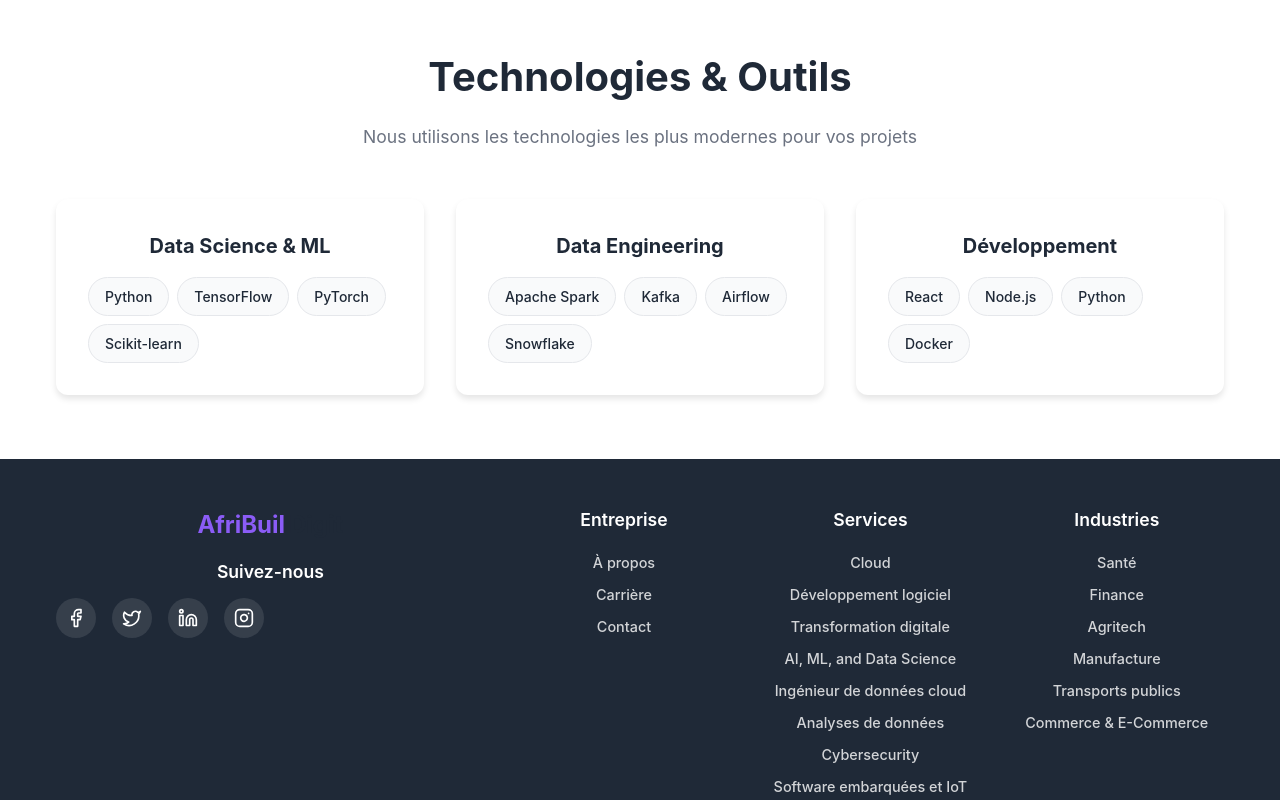
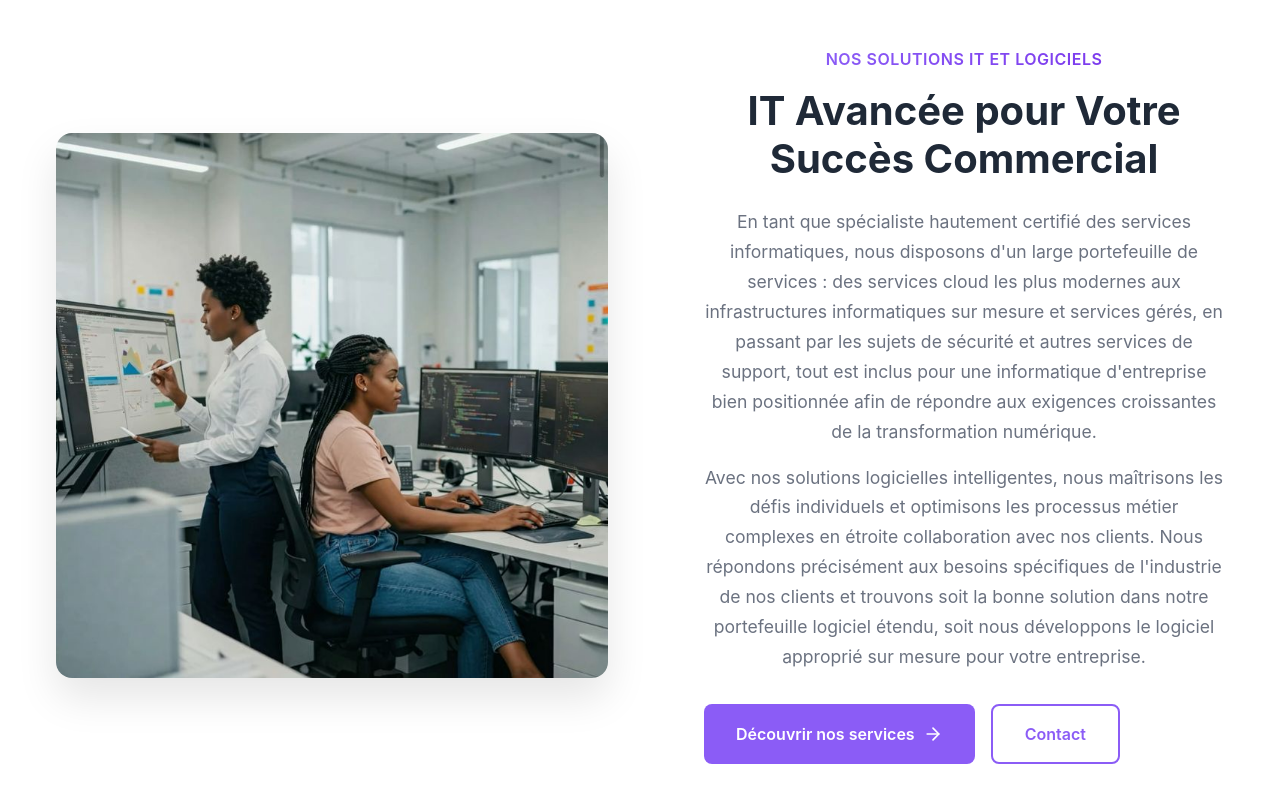
Before and after one commit to gomeskaze/afribuildigit_first, a React (Vite) app: page / in a window 1280 px wide. Shown: the part 3720-4520 px from the top of the page. Built offline with nearby package versions, Linux system fonts and the light colour scheme.

Commit message:
Ajout d'une section sur la page d'acceuil

```diff
--- a/src/components/Footer.css
+++ b/src/components/Footer.css
@@ -17,6 +17,7 @@
   margin-bottom: 1rem;
   font-size: 1.1rem;
   font-weight: 600;
+  text-align: left;
 }
 
 /* Logo et Description */
@@ -26,6 +27,7 @@
   font-size: 1.5rem;
   margin-bottom: 1rem;
   display: inline-block;
+  text-align: left;
 }
 
 .footer-description {
@@ -38,6 +40,7 @@
 /* Réseaux sociaux */
 .social-links h4 {
   margin-bottom: 0.75rem;
+  text-align: left;
 }
 
 .social-icons {
--- a/src/contexts/LanguageContext.jsx
+++ b/src/contexts/LanguageContext.jsx
@@ -199,6 +199,12 @@ const translations = {
     clientsTitle: 'Nos Clients',
     clientsSubtitle: 'Les exigences informatiques de nos clients sont aussi variés que leurs entreprises et leurs secteurs d\'activité. Cependant, ils ont un point commun : ils reconnaissent que des environnements informatiques modernes et fiables constituent le fondement de modèles économiques durables et de la réussite économique.',
 
+    // Solutions IT
+    ourITSoftwareSolutions: 'Nos Solutions IT et Logiciels',
+    advancedITForBusinessSuccess: 'IT Avancée pour Votre Succès Commercial',
+    solutionsFirstParagraph: 'En tant que spécialiste hautement certifié des services informatiques, nous disposons d\'un large portefeuille de services : des services cloud les plus modernes aux infrastructures informatiques sur mesure et services gérés, en passant par les sujets de sécurité et autres services de support, tout est inclus pour une informatique d\'entreprise bien positionnée afin de répondre aux exigences croissantes de la transformation numérique.',
+    solutionsSecondParagraph: 'Avec nos solutions logicielles intelligentes, nous maîtrisons les défis individuels et optimisons les processus métier complexes en étroite collaboration avec nos clients. Nous répondons précisément aux besoins spécifiques de l\'industrie de nos clients et trouvons soit la bonne solution dans notre portefeuille logiciel étendu, soit nous développons le logiciel approprié sur mesure pour votre entreprise.',
+
     // À propos
     aboutTitle: 'À propos de nous',
     aboutDescription: 'Nous sommes une jeune et dynamique entreprise de services informatiques basée à Yaoundé, au Cameroun.',
@@ -226,7 +232,7 @@ const translations = {
     ourTeam: 'Notre Équipe',
     teamSubtitle: 'Rencontrez les experts qui font d\'AfriBuilDigit Group votre partenaire de confiance',
     ceoFounder: 'CEO & Co-fondateur',
-    ctoFounder: 'CTO & Co-fondatrice',
+    ctoFounder: 'CTO & Co-fondateur',
     leadDataScientist: 'Lead Data Scientist',
     ctoDesc: 'Expert en Cloud data science et Ingénieure de données avec plus de 10 ans d\'expérience professionnel.',
     ceoDesc: 'Expert en Cloud data science et Ingénieure en développement logiciel spécialisée dans les architectures cloud.',
@@ -518,6 +524,12 @@ const translations = {
     clientsTitle: 'Our Clients',
     clientsSubtitle: 'Our customers\' IT requirements are as diverse as their companies and industries. However, they have one thing in common: they recognize that modern and reliable IT environments are the foundation of sustainable business models and economic success.',
 
+    // Solutions IT
+    ourITSoftwareSolutions: 'Our IT and Software Solutions',
+    advancedITForBusinessSuccess: 'Advanced IT for Your Business Success',
+    solutionsFirstParagraph: 'As a highly certified specialist in IT services, we have a wide portfolio of services: from the most modern cloud services to custom IT infrastructure and managed services, including security and other support topics, all is included for a well-positioned enterprise IT to meet the increasing requirements of digital transformation.',
+    solutionsSecondParagraph: 'With our intelligent software solutions, we master individual challenges and optimize complex business processes in close collaboration with our clients. We precisely meet the specific needs of our clients\' industry and find either the right solution in our extended software portfolio, or we develop the appropriate custom software for your company.',
+
     // About
     aboutTitle: 'About Us',
     aboutDescription: 'We are a young and dynamic IT services company based in Yaoundé, Cameroon.',
@@ -624,7 +636,7 @@ const translations = {
     positionDataScientistLocation: 'Yaoundé, Cameroon',
     positionDataScientistType: 'Full-time',
     positionDataScientistDesc: 'We are seeking an experienced Data Scientist to join our team.',
-    positionFullStackTitle: 'Full Stack Developer',
+    positionFullStackTitle: 'Full-Stack Developer',
     positionFullStackDept: 'Development',
     positionFullStackLocation: 'Yaoundé, Cameroon',
     positionFullStackType: 'Full-time',
@@ -836,6 +848,12 @@ const translations = {
     clientsTitle: 'Unsere Clients',
     clientsSubtitle: 'Die Anforderungen unserer Kunden an ihre IT, sind genauso vielfältig wie ihre Unternehmen und Branchen. Eines haben sie jedoch gemeinsam: Sie haben erkannt, dass moderne und zuverlässige IT-Umgebungen das Fundament für zukunftsfähige Geschäftsmodelle und wirtschaftlichen Erfolg sind.',
 
+    // Solutions IT
+    ourITSoftwareSolutions: 'Unsere IT und Software-Lösungen',
+    advancedITForBusinessSuccess: 'Erweiterte IT für Ihren geschäftlichen Erfolg',
+    solutionsFirstParagraph: 'Als hoch geprüfter Spezialist für IT-Dienstleistungen verfügen wir über ein umfangreiches Portfolio von Dienstleistungen: von den modernsten Cloud-Diensten bis hin zu angepassten IT-Infrastrukturen und verwalteten Dienstleistungen, einschließlich Sicherheits- und andere Support-Themen, alles ist inklusive für eine gut positionierte Unternehmens-IT, um die steigenden Anforderungen der Digitalisierung zu erfüllen.',
+    solutionsSecondParagraph: 'Mit unseren intelligenten Software-Lösungen beherrschen wir individuelle Herausforderungen und optimieren komplexe Geschäftsprozesse in enger Zusammenarbeit mit unseren Kunden. Wir erfüllen präzise die spezifischen Anforderungen unserer Kunden-Branche und finden entweder die richtige Lösung in unserem erweiterten Software-Portfolio oder entwickeln die entsprechende angepasste Software für Ihr Unternehmen.',
+
     // About
     aboutTitle: 'Über uns',
     aboutDescription: 'Wir sind ein junges und dynamisches IT-Dienstleistungsunternehmen mit Sitz in Yaoundé, Kamerun.',
--- a/src/pages/Home.css
+++ b/src/pages/Home.css
@@ -470,3 +470,121 @@
     height: 50px;
   }
 }
+
+/* Section Solutions IT */
+.solutions-section {
+  background: var(--background-light);
+  padding: 6rem 0;
+}
+
+.solutions-content {
+  display: grid;
+  grid-template-columns: 1fr 1fr;
+  gap: 4rem;
+  align-items: center;
+}
+
+.solutions-image {
+  position: relative;
+  overflow: hidden;
+  border-radius: 16px;
+  box-shadow: 0 20px 40px rgba(0, 0, 0, 0.1);
+}
+
+.solutions-image img {
+  width: 100%;
+  height: auto;
+  display: block;
+  transition: transform 0.3s ease;
+}
+
+.solutions-image:hover img {
+  transform: scale(1.05);
+}
+
+.solutions-text {
+  padding-left: 2rem;
+}
+
+.solutions-subtitle {
+  display: inline-block;
+  color: var(--primary-color);
+  font-weight: 600;
+  font-size: 1rem;
+  text-transform: uppercase;
+  letter-spacing: 0.5px;
+  margin-bottom: 1rem;
+  background: linear-gradient(135deg, var(--primary-color) 0%, var(--secondary-color) 100%);
+  -webkit-background-clip: text;
+  -webkit-text-fill-color: transparent;
+  background-clip: text;
+}
+
+.solutions-title {
+  font-size: 2.5rem;
+  font-weight: 700;
+  color: var(--text-dark);
+  margin-bottom: 1.5rem;
+  line-height: 1.2;
+}
+
+.solutions-description {
+  margin-bottom: 2rem;
+}
+
+.solutions-description p {
+  color: var(--text-light);
+  line-height: 1.7;
+  margin-bottom: 1rem;
+  font-size: 1.1rem;
+}
+
+.solutions-actions {
+  display: flex;
+  gap: 1rem;
+  flex-wrap: wrap;
+}
+
+.solutions-actions .btn {
+  display: flex;
+  align-items: center;
+  gap: 0.5rem;
+  padding: 1rem 2rem;
+  font-size: 1rem;
+  font-weight: 600;
+}
+
+/* Responsive for solutions section */
+@media (max-width: 1024px) {
+  .solutions-content {
+    gap: 3rem;
+  }
+
+  .solutions-title {
+    font-size: 2.25rem;
+  }
+}
+
+@media (max-width: 768px) {
+  .solutions-section {
+    padding: 4rem 0;
+  }
+
+  .solutions-content {
+    grid-template-columns: 1fr;
+    gap: 2rem;
+    text-align: center;
+  }
+
+  .solutions-text {
+    padding-left: 0;
+  }
+
+  .solutions-title {
+    font-size: 2rem;
+  }
+
+  .solutions-actions {
+    justify-content: center;
+  }
+}
--- a/src/pages/Home.jsx
+++ b/src/pages/Home.jsx
@@ -250,6 +250,34 @@ const Home = () => {
         </div>
       </section>
 
+      {/* Section Solutions IT */}
+      <section className="solutions-section section">
+        <div className="container">
+          <div className="solutions-content">
+            <div className="solutions-image">
+              <img src="/images/team-collaboration.jpg" alt="Équipe en collaboration" />
+            </div>
+            <div className="solutions-text">
+              <span className="solutions-subtitle">{t('ourITSoftwareSolutions')}</span>
+              <h2 className="solutions-title">{t('advancedITForBusinessSuccess')}</h2>
+              <div className="solutions-description">
+                <p>{t('solutionsFirstParagraph')}</p>
+                <p>{t('solutionsSecondParagraph')}</p>
+              </div>
+              <div className="solutions-actions">
+                <Link to="/services" className="btn btn-primary">
+                  {t('discoverOurServices')}
+                  <ArrowRight size={20} />
+                </Link>
+                <Link to="/contact" className="btn btn-secondary">
+                  {t('contact')}
+                </Link>
+              </div>
+            </div>
+          </div>
+        </div>
+      </section>
+
       {/* Section Technologies */}
       <section className="tech-section section">
         <div className="container">
```
Also changed, not shown: public/images/team-collaboration.jpg (added).
